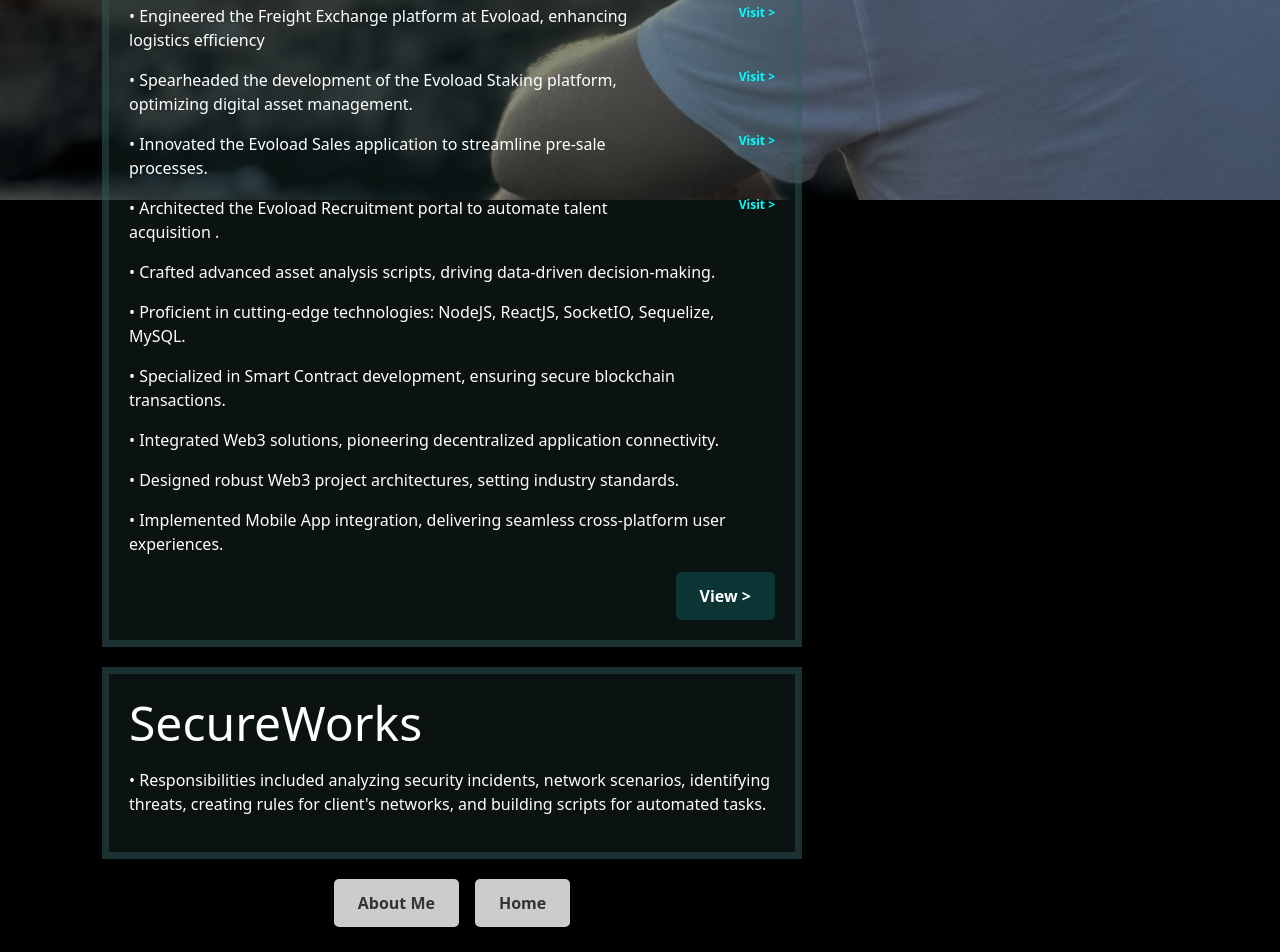
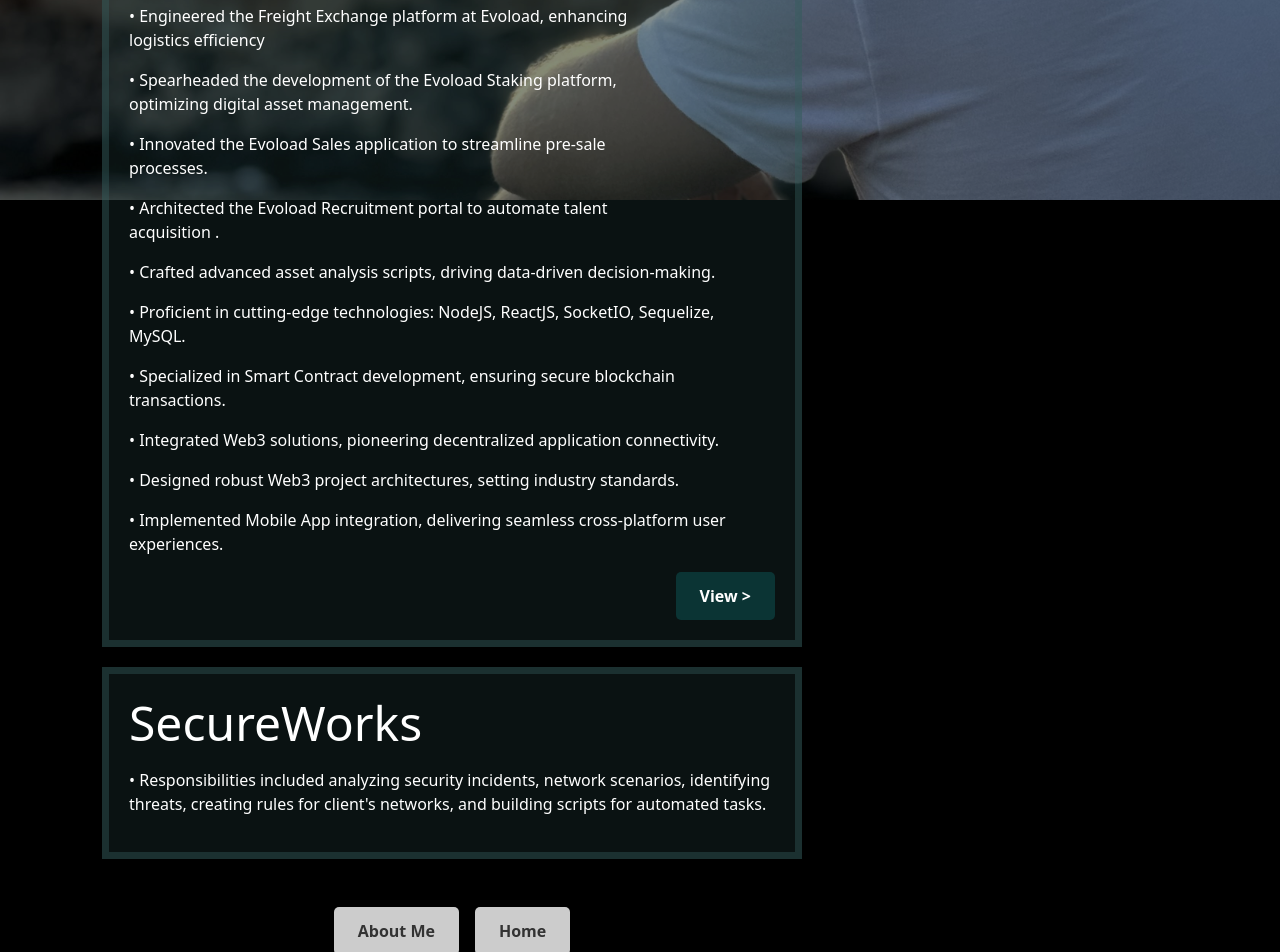
Before and after one commit to alexeic12/react-ts, a React (Vite) app: page /projects in a window 1280 px wide. Shown: the part 600-1552 px from the top of the page. Built offline with nearby package versions, Linux system fonts and the light colour scheme.

Commit message:
add dissapearing link butto

```diff
--- a/src/pages/Projects/Projects.module.scss
+++ b/src/pages/Projects/Projects.module.scss
@@ -47,6 +47,7 @@
   font-size: 1rem;
   text-align: left;
   display: inline-flex;
+
   a {
     font-size: 0.75rem;
     padding-left: 50px;
@@ -55,6 +56,18 @@
     text-decoration: solid;
     font-weight: bold;
   }
+
+  .linkWrapper a {
+    opacity: 0;
+    visibility: hidden;
+    transition: opacity 0.3s ease;
+  }
+
+  &:hover .linkWrapper a {
+    opacity: 1;
+    visibility: visible;
+  }
+
   // Responsive adjustments for phone landscape
   @include respond-to(mobileLanscape) {
     font-size: 0.7rem;
--- a/src/pages/Projects/Projects.tsx
+++ b/src/pages/Projects/Projects.tsx
@@ -6,7 +6,7 @@
   const navigate = useNavigate();
 
   return (
-    <div className={styles.container}>
+    <div className={`${styles.container}`}>
       <div className={styles.content}>
         <h1 className={styles.title}>Casio Education</h1>
         <p className={styles.subtitle}>
@@ -36,27 +36,37 @@
         <h1 className={styles.title}>Evoload</h1>
         <p
           className={styles.subtitle}
-          onClick={() =>
-            (window.location.href = "https://platform.evoload.co/login")
-          }
         >
           • Engineered the Freight Exchange platform at Evoload, enhancing
           logistics efficiency
+
+          <span className={styles.linkWrapper}>
           <a href="https://platform.evoload.co/"> Visit&nbsp;&gt;</a>
+  </span>
         </p>
         <p className={styles.subtitle}>
           • Spearheaded the development of the Evoload Staking platform,
           optimizing digital asset management.
+
+          <span className={styles.linkWrapper}>
           <a href="https://staking.evoload.co/"> Visit&nbsp;&gt;</a>
+  </span>
         </p>
         <p className={styles.subtitle}>
           • Innovated the Evoload Sales application to streamline pre-sale
           processes.
+
+          <span className={styles.linkWrapper}>
           <a href="https://presale.evoload.co/"> Visit&nbsp;&gt;</a>
+  </span>
         </p>
         <p className={styles.subtitle}>
           • Architected the Evoload Recruitment portal to automate talent
-          acquisition .<a href="https://portal.evoload.co/"> Visit&nbsp;&gt;</a>
+          acquisition .
+
+          <span className={styles.linkWrapper}>
+    <a href="https://platform.evoload.co/"> Visit&nbsp;&gt;</a>
+  </span>
         </p>
         <p className={styles.subtitle}>
           • Crafted advanced asset analysis scripts, driving data-driven
@@ -101,7 +111,7 @@
         </p>
       </div>
 
-      <div className={styles.buttonsCenter}>
+      <div className={`m-5 mb-5 ${styles.buttonsCenter}`}>
         <button onClick={() => navigate("/about")}>About Me</button>
         <button onClick={() => navigate("/")}>Home</button>
       </div>
```
